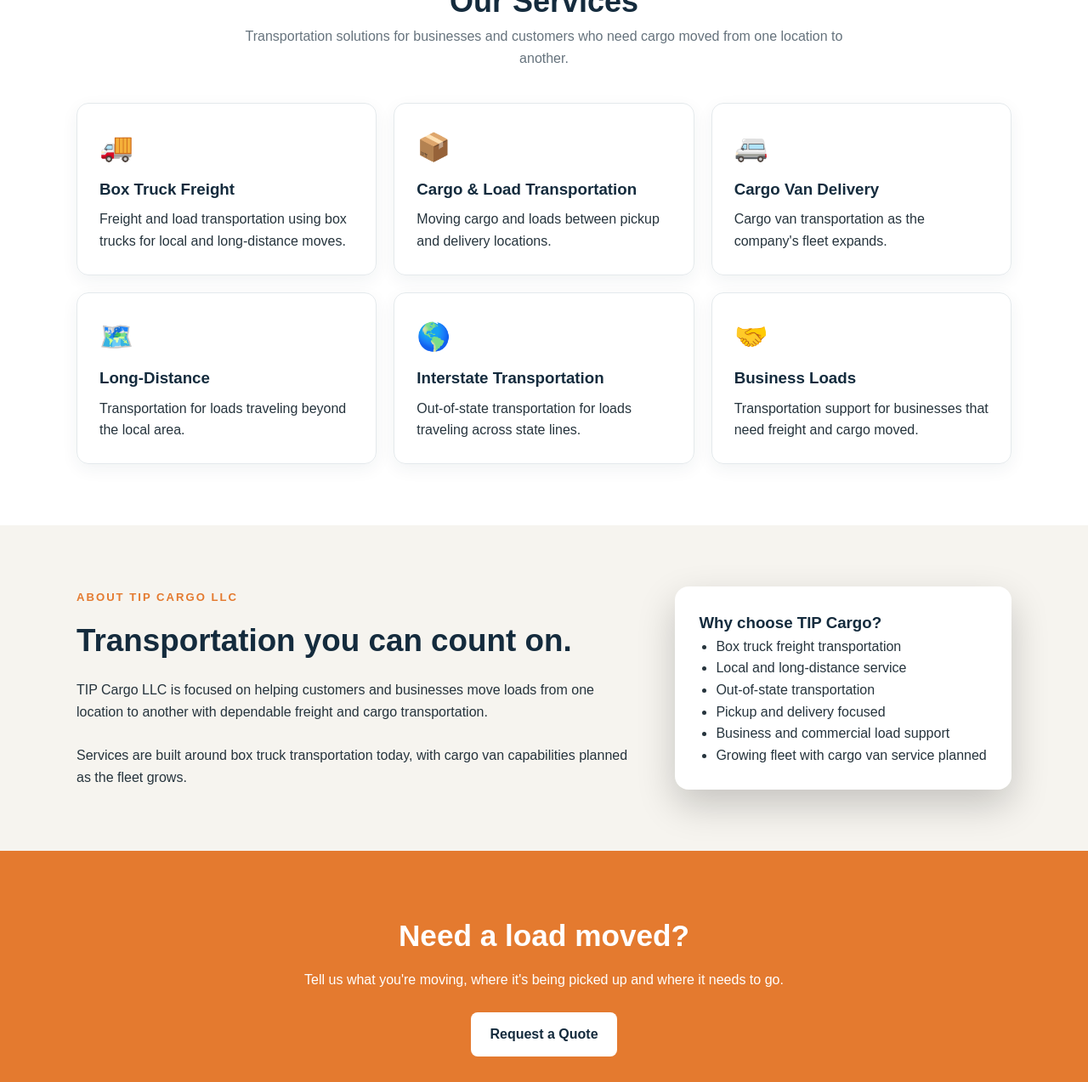
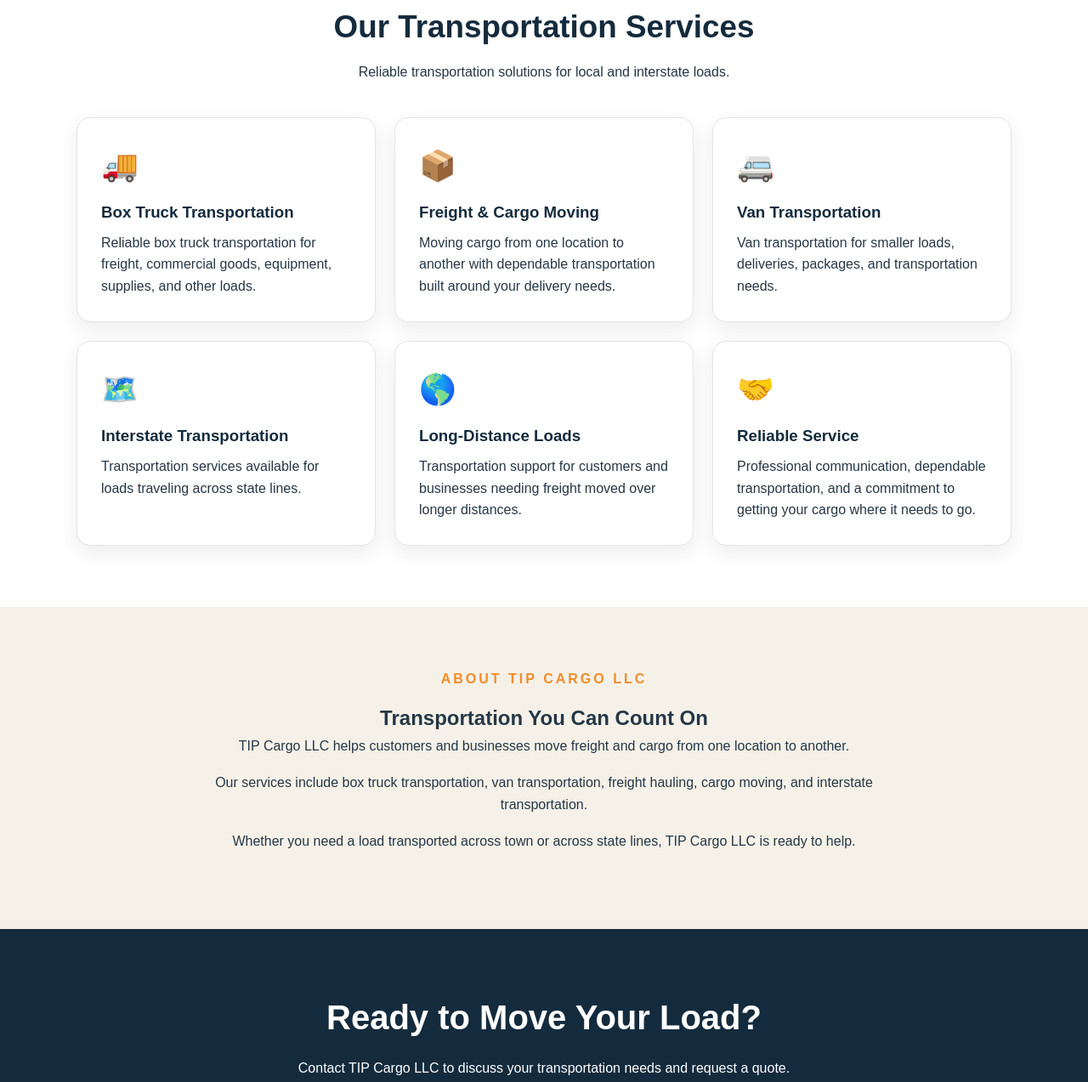
Before and after one commit to jandrhomehealthcare-bot/tipcargollc, a plain HTML site: page index.html in a window 1280 px wide. Shown: the part 686-1959 px from the top of the page at 85% size. Drawn offline with Linux system fonts and the light colour scheme.

Commit message:
Add files via upload

```diff
--- a/index.html
+++ b/index.html
@@ -1,55 +1,38 @@
-<!doctype html><html lang="en"><head>
-<meta charset="utf-8"><meta name="viewport" content="width=device-width,initial-scale=1">
+<!DOCTYPE html>
+<html lang="en">
+<head>
+<meta charset="UTF-8">
+<meta name="viewport" content="width=device-width, initial-scale=1.0">
 <title>TIP Cargo LLC | Freight & Cargo Transportation</title>
-<meta name="description" content="TIP Cargo LLC provides freight and cargo transportation using box trucks and cargo vans for local, long-distance and interstate loads.">
+<meta name="description" content="TIP Cargo LLC provides freight and cargo transportation, box truck delivery, van transportation, and interstate transportation.">
 <style>
-:root{--navy:#142b3d;--blue:#245d7a;--orange:#e47a2f;--cream:#f6f4ef}
-*{box-sizing:border-box;margin:0;padding:0}html{scroll-behavior:smooth}
-body{font-family:Arial,sans-serif;color:#26343d;line-height:1.6}a{text-decoration:none;color:inherit}
-.container{width:min(1100px,92%);margin:auto}header{background:#fff;position:sticky;top:0;z-index:5;box-shadow:0 2px 12px #0001}
-nav{min-height:72px;display:flex;align-items:center;justify-content:space-between;gap:18px}.logo{font-size:1.5rem;font-weight:900;color:var(--navy)}.logo span{color:var(--orange)}
-.nav{display:flex;gap:22px;font-weight:700}.btn{display:inline-block;background:var(--orange);color:#fff;padding:13px 22px;border-radius:8px;font-weight:800}
-.hero{background:linear-gradient(120deg,#142b3d,#245d7a);color:#fff;padding:85px 0}.grid{display:grid;grid-template-columns:1.25fr .75fr;gap:45px;align-items:center}
-.eyebrow{text-transform:uppercase;letter-spacing:2px;font-size:.82rem;font-weight:800;color:#ffd0ad;margin-bottom:12px}
-h1{font-size:clamp(2.5rem,6vw,4.6rem);line-height:1.04;margin-bottom:20px}.hero p{font-size:1.15rem;max-width:680px;margin-bottom:28px}
-.card{background:#fff;padding:28px;border-radius:16px;box-shadow:0 18px 45px #0003;color:#26343d}.card h3{color:var(--navy)}
-section{padding:72px 0}.title{text-align:center;max-width:760px;margin:0 auto 40px}.title h2{font-size:2.25rem;color:var(--navy)}.title p{color:#66737d}
-.cards{display:grid;grid-template-columns:repeat(3,1fr);gap:20px}.service{padding:26px;border:1px solid #e4e9ec;border-radius:14px;box-shadow:0 6px 20px #19303d0f}.service h3{color:var(--navy);margin:8px 0}.icon{font-size:2rem}
-.about{background:var(--cream)}.cta{background:var(--orange);color:#fff;text-align:center}.cta h2{font-size:2.2rem;margin-bottom:10px}
-footer{background:var(--navy);color:#dce7ee;text-align:center;padding:28px}.small{font-size:.9rem;color:#aebfca}
-@media(max-width:800px){.nav{display:none}.grid,.cards{grid-template-columns:1fr}.hero{padding:62px 0}}
-</style></head><body>
-<header><div class="container"><nav><div class="logo">TIP <span>CARGO</span></div>
-<div class="nav"><a href="#services">Services</a><a href="#about">About</a><a href="#contact">Contact</a></div>
-<a class="btn" href="#contact">Request a Quote</a></nav></div></header>
+:root{--navy:#142b3d;--blue:#245d7a;--orange:#f28c28;--cream:#f5f1e8;--text:#263746}
+*{box-sizing:border-box;margin:0;padding:0}body{font-family:Arial,sans-serif;color:var(--text);line-height:1.6}
+.container{width:min(1100px,92%);margin:auto}nav{min-height:72px;display:flex;align-items:center;justify-content:space-between;gap:20px}
+.logo{font-size:1.7rem;font-weight:800;color:var(--navy)}.logo span{color:var(--orange)}.nav-links{display:flex;gap:22px;font-weight:700}.nav-links a{color:var(--navy);text-decoration:none}
+.btn{display:inline-block;background:var(--orange);color:#fff;padding:14px 22px;border-radius:10px;text-decoration:none;font-weight:800}
+.hero{background:linear-gradient(120deg,var(--navy),var(--blue));color:#fff;padding:90px 0}.eyebrow{text-transform:uppercase;letter-spacing:3px;font-weight:800;color:#ffd7a3;margin-bottom:15px}
+h1{font-size:clamp(2.5rem,6vw,4.6rem);line-height:1.05;margin-bottom:25px}.hero p{font-size:1.2rem;max-width:720px;margin-bottom:30px}
+section{padding:72px 0}.title{text-align:center;margin-bottom:40px}.title h2{font-size:2.3rem;color:var(--navy);margin-bottom:10px}
+.cards{display:grid;grid-template-columns:repeat(3,1fr);gap:22px}.card{background:#fff;padding:28px;border-radius:16px;box-shadow:0 8px 25px rgba(0,0,0,.08);border:1px solid #e5e5e5}.card .icon{font-size:2.2rem;margin-bottom:12px}.card h3{color:var(--navy);margin-bottom:8px}
+.about{background:var(--cream)}.about-box{max-width:850px;margin:auto;text-align:center}.about-box p{margin-bottom:18px}
+.contact{background:var(--navy);color:#fff;text-align:center}.contact h2{font-size:2.5rem;margin-bottom:15px}.contact p{margin-bottom:12px}.phone{font-size:1.8rem;font-weight:800;color:#ffd7a3;text-decoration:none;display:block;margin:15px 0 25px}
+footer{background:#0d1e2b;color:#dce7ee;text-align:center;padding:28px 0}
+@media(max-width:800px){.nav-links{display:none}.cards{grid-template-columns:1fr}.hero{padding:65px 0}section{padding:55px 0}}
+</style></head>
+<body>
+<header><div class="container"><nav><div class="logo">TIP <span>Cargo LLC</span></div><div class="nav-links"><a href="#services">Services</a><a href="#about">About</a><a href="#contact">Contact</a></div><a class="btn" href="#contact">Get a Quote</a></nav></div></header>
 <main>
-<section class="hero"><div class="container grid"><div>
-<div class="eyebrow">Freight & Cargo Transportation</div><h1>Moving your loads from here to there.</h1>
-<p>TIP Cargo LLC provides dependable freight and cargo transportation using box trucks and cargo vans for local, long-distance and interstate transportation.</p>
-<a class="btn" href="#contact">Request a Quote</a></div>
-<div class="card"><h3>Reliable Transportation</h3><p>Whether a load needs to move across town or across state lines, TIP Cargo LLC is focused on dependable pickup and delivery.</p><br><strong>Contact us about your next load.</strong></div></div></section>
-
-<section id="services"><div class="container"><div class="title"><h2>Our Services</h2><p>Transportation solutions for businesses and customers who need cargo moved from one location to another.</p></div>
-<div class="cards">
-<div class="service"><div class="icon">🚚</div><h3>Box Truck Freight</h3><p>Freight and load transportation using box trucks for local and long-distance moves.</p></div>
-<div class="service"><div class="icon">📦</div><h3>Cargo & Load Transportation</h3><p>Moving cargo and loads between pickup and delivery locations.</p></div>
-<div class="service"><div class="icon">🚐</div><h3>Cargo Van Delivery</h3><p>Cargo van transportation as the company's fleet expands.</p></div>
-<div class="service"><div class="icon">🗺️</div><h3>Long-Distance</h3><p>Transportation for loads traveling beyond the local area.</p></div>
-<div class="service"><div class="icon">🌎</div><h3>Interstate Transportation</h3><p>Out-of-state transportation for loads traveling across state lines.</p></div>
-<div class="service"><div class="icon">🤝</div><h3>Business Loads</h3><p>Transportation support for businesses that need freight and cargo moved.</p></div>
+<section class="hero"><div class="container"><div class="eyebrow">Freight & Cargo Transportation</div><h1>Moving Your Cargo From Here to There.</h1><p>TIP Cargo LLC provides dependable freight and cargo transportation for businesses and customers who need their loads moved safely, efficiently, and on time.</p><a class="btn" href="#contact">Request a Quote</a></div></section>
+<section id="services"><div class="container"><div class="title"><h2>Our Transportation Services</h2><p>Reliable transportation solutions for local and interstate loads.</p></div><div class="cards">
+<div class="card"><div class="icon">🚚</div><h3>Box Truck Transportation</h3><p>Reliable box truck transportation for freight, commercial goods, equipment, supplies, and other loads.</p></div>
+<div class="card"><div class="icon">📦</div><h3>Freight & Cargo Moving</h3><p>Moving cargo from one location to another with dependable transportation built around your delivery needs.</p></div>
+<div class="card"><div class="icon">🚐</div><h3>Van Transportation</h3><p>Van transportation for smaller loads, deliveries, packages, and transportation needs.</p></div>
+<div class="card"><div class="icon">🗺️</div><h3>Interstate Transportation</h3><p>Transportation services available for loads traveling across state lines.</p></div>
+<div class="card"><div class="icon">🌎</div><h3>Long-Distance Loads</h3><p>Transportation support for customers and businesses needing freight moved over longer distances.</p></div>
+<div class="card"><div class="icon">🤝</div><h3>Reliable Service</h3><p>Professional communication, dependable transportation, and a commitment to getting your cargo where it needs to go.</p></div>
 </div></div></section>
-
-<section id="about" class="about"><div class="container grid"><div>
-<div class="eyebrow" style="color:var(--orange)">About TIP Cargo LLC</div><h2 style="font-size:2.3rem;color:var(--navy);margin-bottom:15px">Transportation you can count on.</h2>
-<p>TIP Cargo LLC is focused on helping customers and businesses move loads from one location to another with dependable freight and cargo transportation.</p><br>
-<p>Services are built around box truck transportation today, with cargo van capabilities planned as the fleet grows.</p></div>
-<div class="card"><h3>Why choose TIP Cargo?</h3><ul style="padding-left:20px"><li>Box truck freight transportation</li><li>Local and long-distance service</li><li>Out-of-state transportation</li><li>Pickup and delivery focused</li><li>Business and commercial load support</li><li>Growing fleet with cargo van service planned</li></ul></div></div></section>
-
-<section class="cta"><div class="container"><h2>Need a load moved?</h2><p>Tell us what you're moving, where it's being picked up and where it needs to go.</p><br><a class="btn" style="background:#fff;color:var(--navy)" href="#contact">Request a Quote</a></div></section>
-
-<section id="contact"><div class="container"><div class="title"><h2>Request a Quote</h2><p>Contact TIP Cargo LLC with your transportation needs.</p></div>
-<div class="grid"><div class="card"><h3>Contact TIP Cargo LLC</h3><p><strong>Email:</strong><br><a href="mailto:tipcargollc@gmail.com">tipcargollc@gmail.com</a></p><br><p><strong>Coverage:</strong><br>Local, long-distance & interstate transportation</p></div>
-<div class="card"><h3>Tell Us About Your Load</h3><p>Please include pickup location, delivery location, type of cargo, approximate size or weight and requested timing.</p><br>
-<a class="btn" href="mailto:tipcargollc@gmail.com?subject=TIP%20Cargo%20Quote%20Request">Email for a Quote</a></div></div></div></section>
-</main><footer><strong>TIP Cargo LLC</strong><p class="small">Freight & cargo transportation.</p><p class="small">© 2026 TIP Cargo LLC. All rights reserved.</p></footer>
+<section id="about" class="about"><div class="container"><div class="about-box"><div class="eyebrow" style="color:var(--orange)">About TIP Cargo LLC</div><h2>Transportation You Can Count On</h2><p>TIP Cargo LLC helps customers and businesses move freight and cargo from one location to another.</p><p>Our services include box truck transportation, van transportation, freight hauling, cargo moving, and interstate transportation.</p><p>Whether you need a load transported across town or across state lines, TIP Cargo LLC is ready to help.</p></div></div></section>
+<section id="contact" class="contact"><div class="container"><h2>Ready to Move Your Load?</h2><p>Contact TIP Cargo LLC to discuss your transportation needs and request a quote.</p><a class="phone" href="tel:4029531608">402-953-1608</a><p>Email: <strong>tipcargollc@gmail.com</strong></p><br><a class="btn" href="mailto:tipcargollc@gmail.com">Request a Quote</a></div></section>
+</main><footer><div class="container"><p>© 2026 TIP Cargo LLC. All Rights Reserved.</p><p>Freight & Cargo Transportation</p></div></footer>
 </body></html>
```
